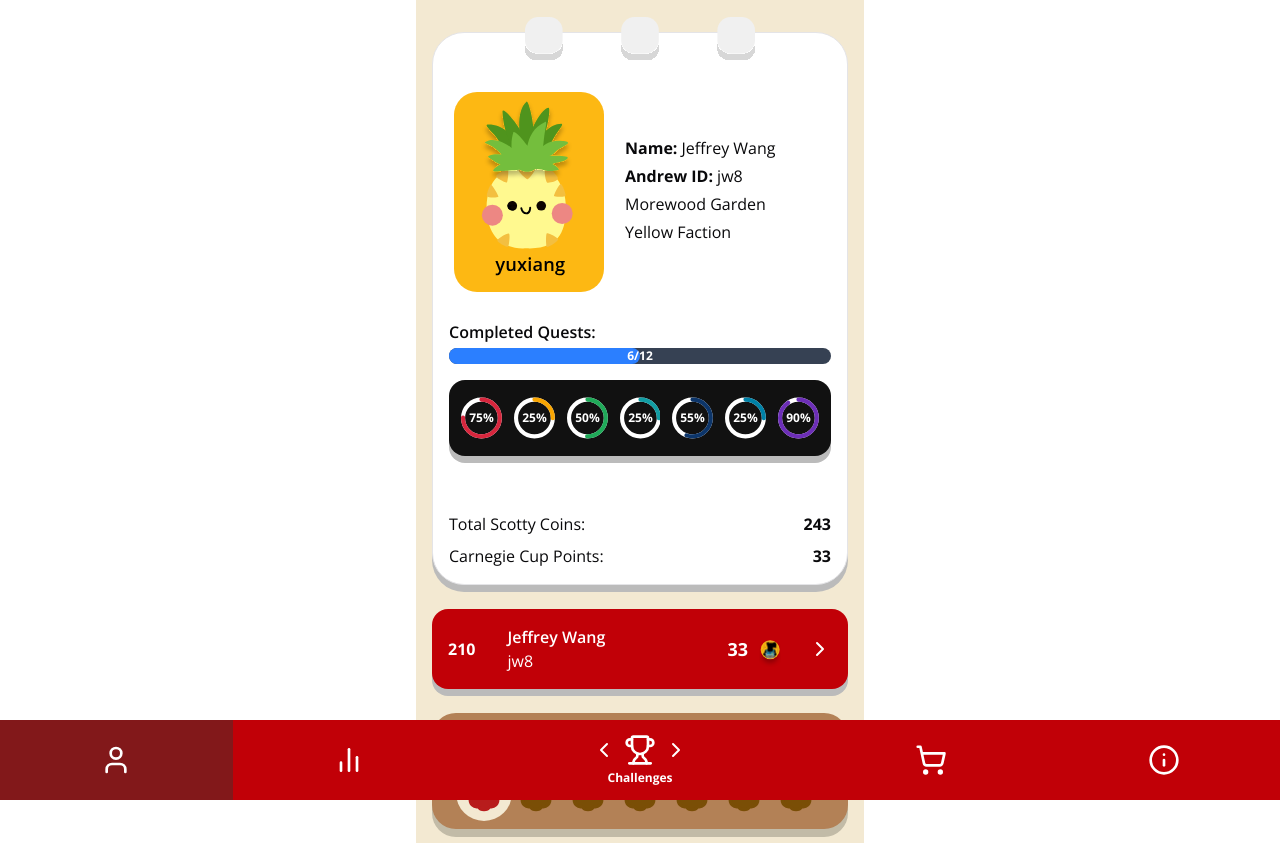
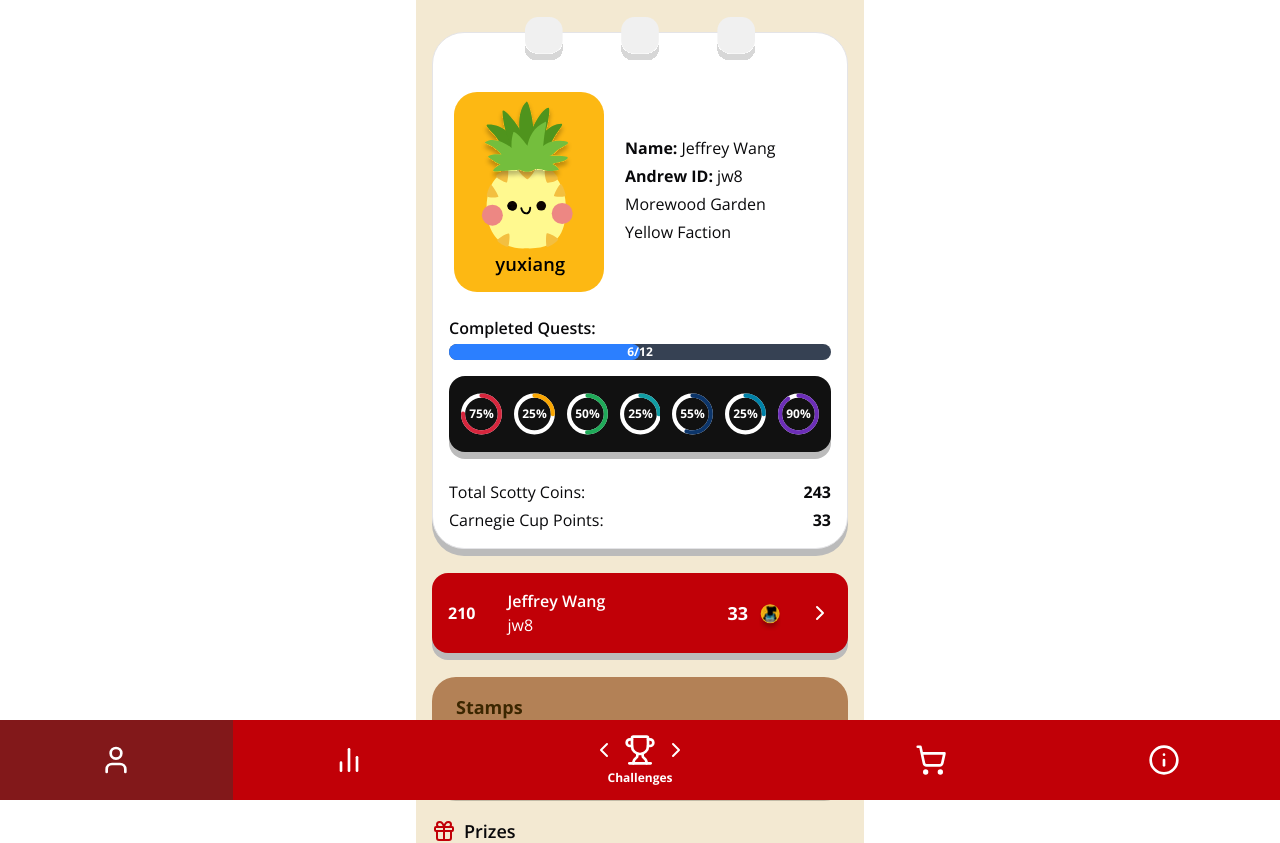
Before and after one commit to ScottyLabs/o-quest, a React (Vite) app in the folder apps/frontend/: page /profile in a window 1280 px wide. Shown: the top 843 px of the page. Built offline with nearby package versions, Linux system fonts and the light colour scheme.

Commit message:
style: fix spacing between category progress bars and points info

```diff
--- a/apps/frontend/src/components/category-progress-bar.tsx
+++ b/apps/frontend/src/components/category-progress-bar.tsx
@@ -19,7 +19,7 @@ const CIRCUMFERENCE = 2 * Math.PI * RADIUS;
 
 function CategoryProgressBar({ categories }: CategoryProgressBarProps) {
     return (
-        <div className="bg-[#111] rounded-2xl p-2 px-3 flex gap-3 justify-center items-center shadow-[0_7px_0_#bbb] my-4">
+        <div className="bg-[#111] rounded-2xl p-2 px-3 flex gap-3 justify-center items-center shadow-[0_7px_0_#bbb]">
             {categories.slice(0, 7).map(({ name, percentage }, i) => {
                 const dash = (percentage / 100) * CIRCUMFERENCE;
                 return (
--- a/apps/frontend/src/routes/profile.tsx
+++ b/apps/frontend/src/routes/profile.tsx
@@ -117,11 +117,11 @@ function Profile() {
                 </div>
 
                 {/* Progress Bars */}
-                <div className="mt-1">
+                <div className="mb-1">
                     <div className="font-semibold text-md">
                         Completed Quests:
                     </div>
-                    <div className="w-full h-4 bg-gray-700 rounded-full mt-1 mb-2 relative">
+                    <div className="w-full h-4 bg-gray-700 rounded-full mt-1 mb-4 relative">
                         <div
                             className="h-4 bg-blue-500 rounded-full absolute top-0 left-0"
                             style={{
@@ -150,7 +150,7 @@ function Profile() {
                 </div>
 
                 {/* Points Information */}
-                <div className="mt-4 space-y-2">
+                <div className="space-y-1">
                     <div className="flex justify-between items-center">
                         <span>Total Scotty Coins:</span>
                         <span className="font-bold">
```
